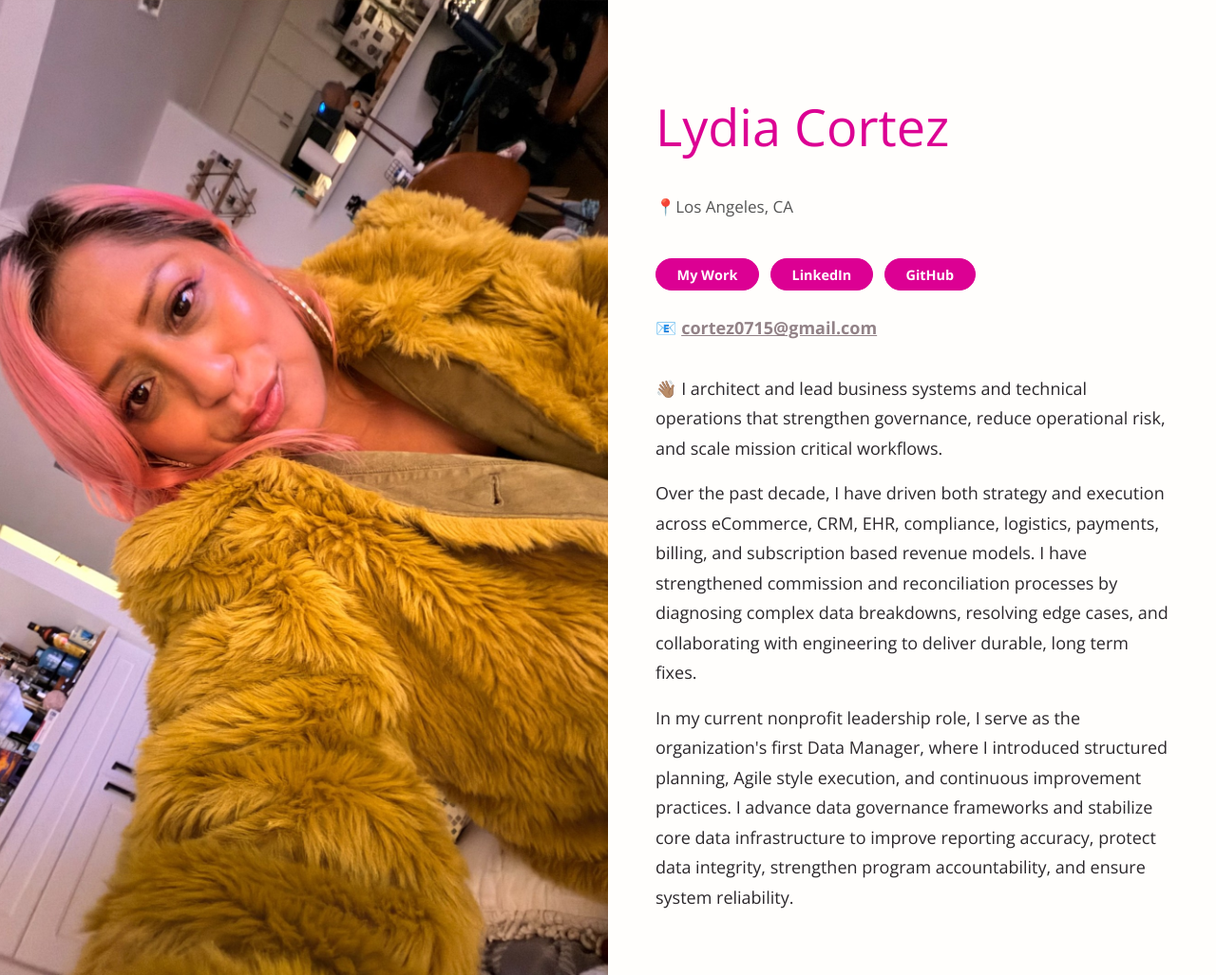
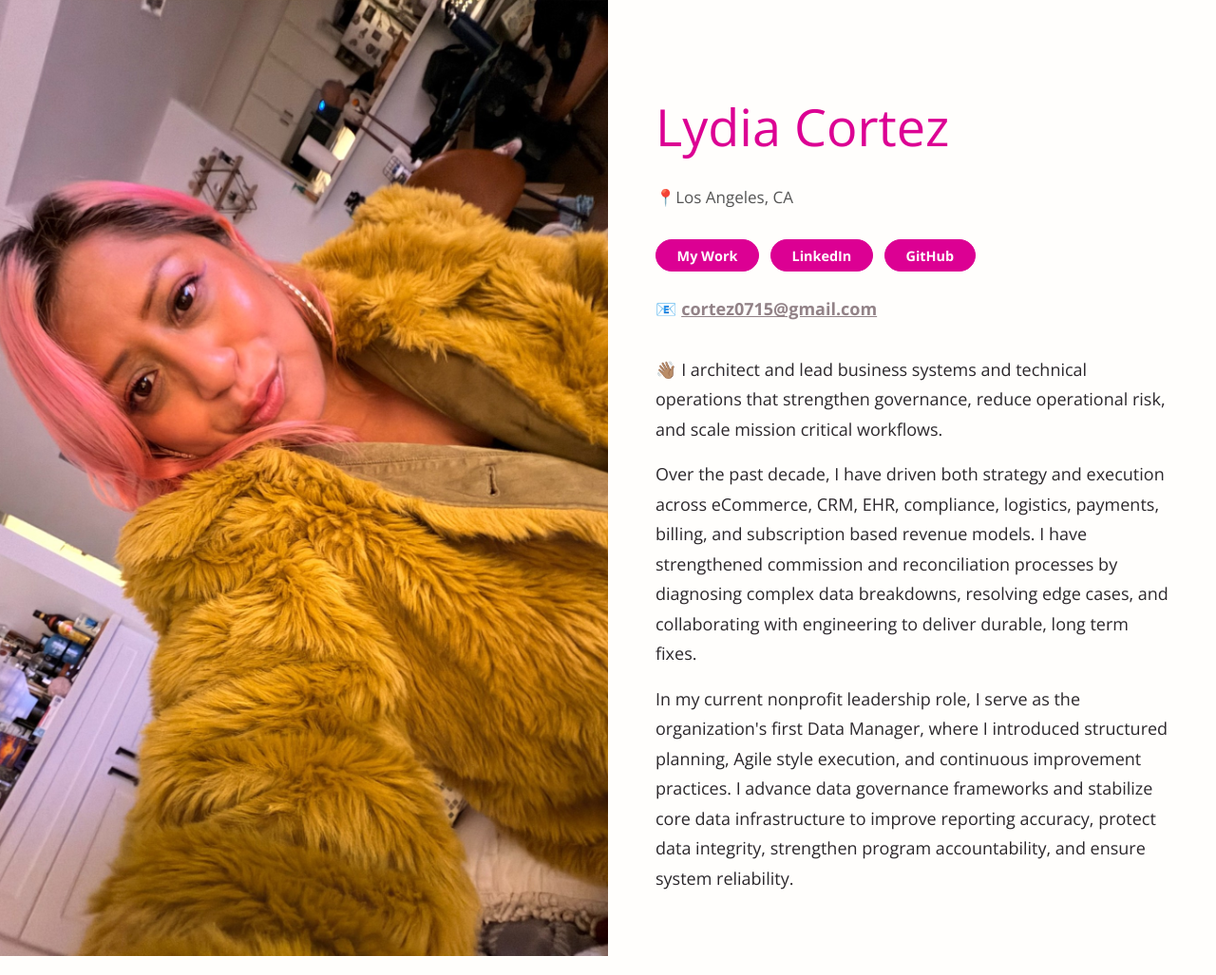
Before and after one commit to lylyco/lylyco.github.io, a Jekyll site: the page built from index.html, in a window 1280 px wide. Shown: the whole page at 95% size. Built offline with Jekyll 4.4.1, drawn with Linux system fonts in a browser that asks for light colours.

Commit message:
“adjustv2”

```diff
--- a/_layouts/half.html
+++ b/_layouts/half.html
@@ -15,11 +15,11 @@
     <div style="
       font-size: 17px;
       color: #555;
-      margin-top: 25px; ">
+      margin-top: 15px; ">
       📍Los Angeles, CA
     </div>
 
-    <div style="margin-top: 40px;">
+    <div style="margin-top: 30px;">
      {% include social.html %}
     </div>
 
```
